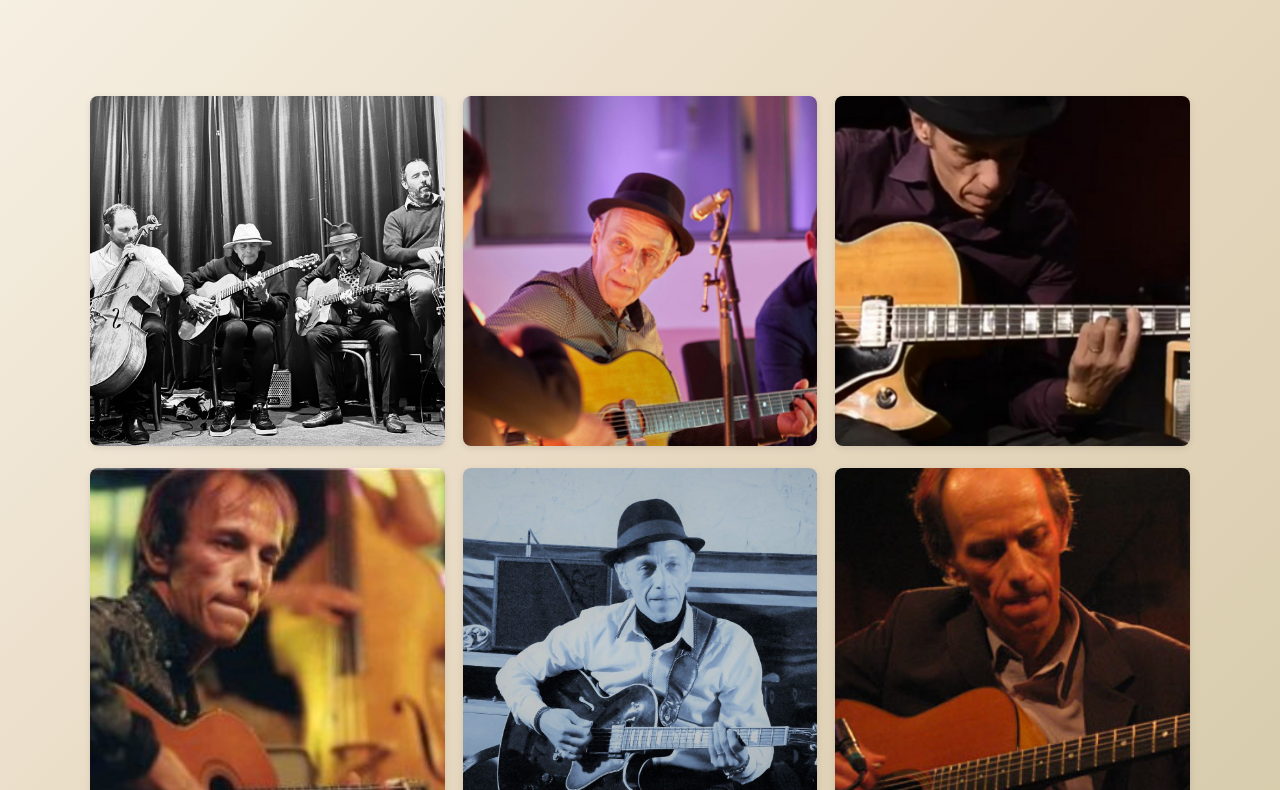
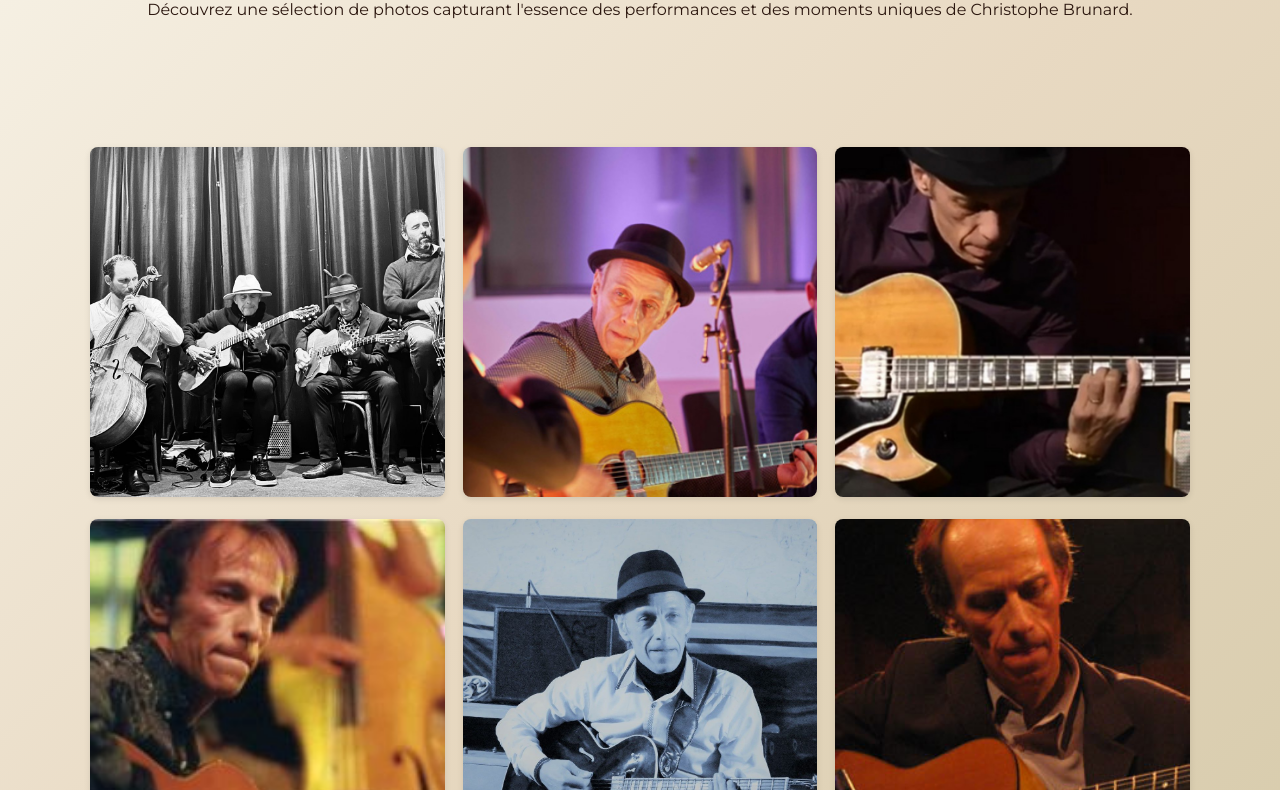
Before and after one commit to BrunoJubert/ChristopheBrunard, a website: page gallery.html in a window 1280 px wide. Shown: the part 215-1005 px from the top of the page. Drawn offline with Linux system fonts and the light colour scheme.

Commit message:
p sous titre galerie

```diff
--- a/gallery.html
+++ b/gallery.html
@@ -64,6 +64,8 @@
     <main class="gallery-main">
         <section class="hero section-appear">
             <h1>Galerie Photos</h1>
+            <p>Découvrez une sélection de photos capturant l'essence des performances et des moments uniques de
+                Christophe Brunard.</p>
         </section>
         <div class="gallery-grid">
 
```
